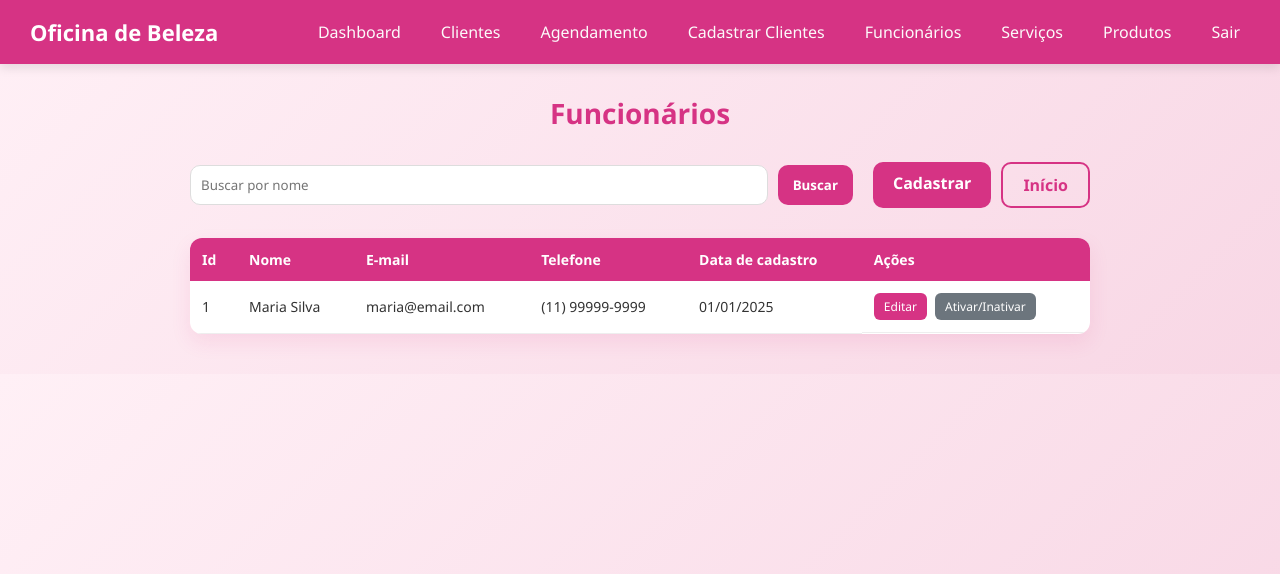
After one commit to Isa120797/projeto_oficina_beleza, a PHP site: page /funcionarios-lista.php in a window 1280 px wide. The commit adds this page. Shown: the top 574 px of the page. Run offline with PHP 8.4, Linux system fonts and the light colour scheme.

Commit message:
funcionario-lista-inicio

```diff
--- /dev/null
+++ b/assets/css/funcionario/funcionario-lista.css
@@ -0,0 +1,181 @@
+/* Área superior (busca + botões) */
+.top-actions {
+    max-width: 900px;
+    margin: 30px auto;
+    display: flex;
+    justify-content: space-between;
+    align-items: center;
+    gap: 20px;
+}
+
+/* Caixa de busca */
+.search-box {
+    display: flex;
+    gap: 10px;
+    flex: 1;
+}
+
+.search-box input {
+    flex: 1;
+    padding: 10px;
+    border-radius: 10px;
+    border: 1px solid #ddd;
+    outline: none;
+    transition: 0.3s;
+}
+
+.search-box input:focus {
+    border-color: #d63384;
+    box-shadow: 0 0 5px rgba(214, 51, 132, 0.3);
+}
+
+/* Botões padrão */
+.btn {
+    padding: 10px 20px;
+    background: #d63384;
+    color: white;
+    border: none;
+    border-radius: 10px;
+    text-decoration: none;
+    cursor: pointer;
+    font-weight: 600;
+    transition: 0.3s;
+}
+
+.btn:hover {
+    background: #b0256b;
+    transform: translateY(-2px);
+}
+
+/* Botão buscar específico */
+.btn.buscar {
+    padding: 10px 15px;
+}
+
+/* Botão outline (Início) */
+.btn.outline {
+    background: transparent;
+    color: #d63384;
+    border: 2px solid #d63384;
+}
+
+.btn.outline:hover {
+    background: #d63384;
+    color: white;
+}
+
+/* Grupo de botões da direita */
+.action-buttons {
+    display: flex;
+    gap: 10px;
+}
+
+/* Responsivo */
+@media (max-width: 768px) {
+    .top-actions {
+        flex-direction: column;
+        align-items: stretch;
+    }
+
+    .action-buttons {
+        justify-content: center;
+    }
+}
+/* Container da tabela */
+.table-container {
+    max-width: 900px;
+    margin: 20px auto 40px auto;
+}
+
+/* Tabela */
+table {
+    width: 100%;
+    border-collapse: collapse;
+    background: #fff;
+    border-radius: 12px;
+    overflow: hidden;
+    box-shadow: 0 8px 20px rgba(214, 51, 132, 0.1);
+}
+
+/* Cabeçalho */
+table thead {
+    background: #d63384;
+    color: white;
+}
+
+table th {
+    padding: 12px;
+    text-align: left;
+    font-size: 14px;
+}
+
+/* Corpo */
+table td {
+    padding: 12px;
+    border-bottom: 1px solid #eee;
+    font-size: 14px;
+}
+
+/* Linhas alternadas */
+table tbody tr:nth-child(even) {
+    background: #fff0f6;
+}
+
+/* Hover */
+table tbody tr:hover {
+    background: #f8d7e5;
+    transition: 0.2s;
+}
+
+/* Ações (botões editar / ativar) */
+.acoes {
+    display: flex;
+    gap: 8px;
+}
+
+/* Botões dentro da tabela */
+.table-btn {
+    padding: 5px 10px;
+    border-radius: 6px;
+    font-size: 12px;
+    text-decoration: none;
+    color: white;
+    transition: 0.3s;
+}
+
+/* Editar */
+.table-btn.editar {
+    background: #d63384;
+}
+
+.table-btn.editar:hover {
+    background: #b0256b;
+}
+
+/* Ativar/Inativar */
+.table-btn.status {
+    background: #6c757d;
+}
+
+.table-btn.status:hover {
+    background: #5a6268;
+}
+
+/* Responsivo */
+@media (max-width: 768px) {
+    table {
+        font-size: 12px;
+    }
+
+    table th,
+    table td {
+        padding: 8px;
+    }
+}
+.titulo-pagina {
+    text-align: center;
+    margin: 30px 0;
+    color: #d63384;
+    font-size: 28px;
+    font-weight: bold;
+}
--- /dev/null
+++ b/funcionarios-lista.php
@@ -0,0 +1,63 @@
+<!DOCTYPE html>
+<html lang="pt-br">
+
+<head>
+    <meta charset="UTF-8">
+    <meta name="viewport" content="width=device-width, initial-scale=1.0">
+    <title>Funcionarios - Lista</title>
+    <link rel="stylesheet" href="assets/css/style.css" />
+    <link rel="stylesheet" href="assets/css/funcionario/funcionario-lista.css">
+</head>
+
+<body>
+    <?php require_once 'includes/header.php';
+    ?>
+    <main>
+        <h1 class="titulo-pagina">Funcionários</h1>
+        <div class="top-actions">
+
+            <div class="search-box">
+                <input type="text" placeholder="Buscar por nome">
+                <button class="btn buscar">Buscar</button>
+            </div>
+
+            <div class="action-buttons">
+                <a href="funcionarios-cadastrar.php" class="btn">Cadastrar</a>
+                <a href="index.php" class="btn outline">Início</a>
+            </div>
+
+        </div>
+        <div class="table-container">
+            <table>
+                <thead>
+                    <tr>
+                        <th>Id</th>
+                        <th>Nome</th>
+                        <th>E-mail</th>
+                        <th>Telefone</th>
+                        <th>Data de cadastro</th>
+                        <th>Ações</th>
+                    </tr>
+                </thead>
+
+                <tbody>
+                    <tr>
+                        <td>1</td>
+                        <td>Maria Silva</td>
+                        <td>maria@email.com</td>
+                        <td>(11) 99999-9999</td>
+                        <td>01/01/2025</td>
+                        <td class="acoes">
+                            <a href="#" class="table-btn editar">Editar</a>
+                            <a href="#" class="table-btn status">Ativar/Inativar</a>
+                        </td>
+                    </tr>
+                </tbody>
+            </table>
+        </div>
+
+    </main>
+
+</body>
+
+</html>
```
Also changed, not shown: assets/css/style.css (line endings or trailing spaces).
